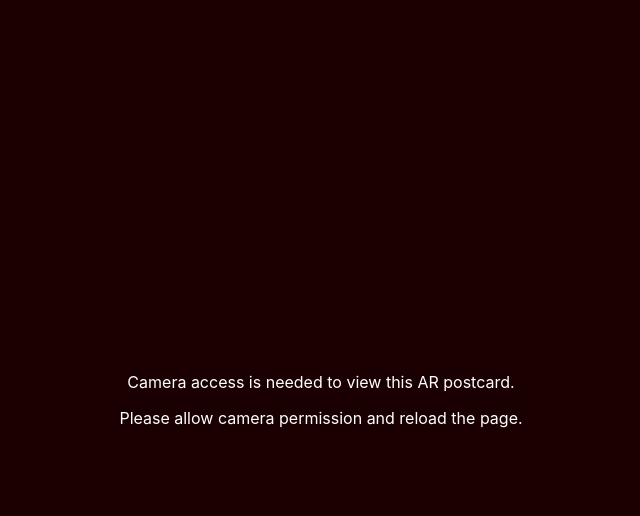
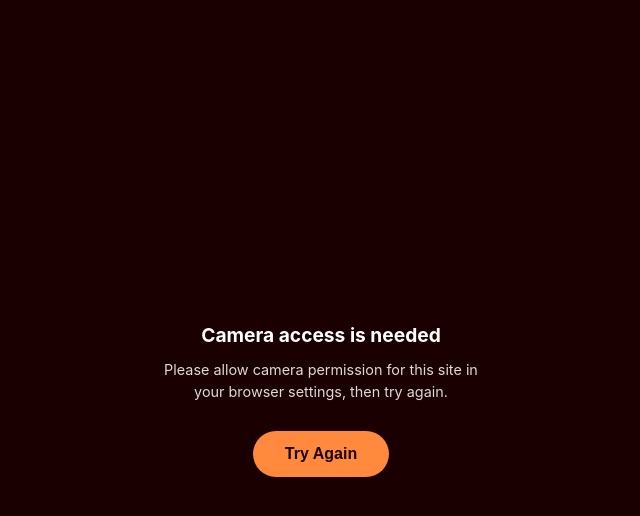
Before and after one commit to kevin-ayalaaragon/ar-birthday-postcard, a plain HTML site: page index.html in a window 1280 px wide. Both pictures are taken after a click on the button "Tap to Start". Shown: the whole page, without its empty margins (319-959 px from the left). Drawn offline with Linux system fonts and the light colour scheme.

Commit message:
Make camera-error recovery actionable instead of a dead end
MindAR's own "arError" event only ever carries a generic VIDEO_FAIL, not
the real getUserMedia error, so we wrap getUserMedia to capture the actual
DOMException and show a specific, actionable message per case (permission
blocked vs no camera vs camera busy), with platform-specific fix steps and
a Try Again button that re-attempts in place instead of requiring reload.

Verified locally: blocked-camera state now shows "Camera permission is
blocked" with correct instructions, and Try Again cleanly re-attempts.

Co-Authored-By: Claude Sonnet 5 <noreply@anthropic.com>

```diff
--- a/index.html
+++ b/index.html
@@ -44,11 +44,17 @@
   /* ---------- Camera / error fallback ---------- */
   #error-overlay {
     position: fixed; inset: 0; z-index: 25;
-    display: none; align-items: center; justify-content: center;
-    background: #1a0000; color: #fff; font-family: -apple-system, sans-serif;
+    display: none; flex-direction: column; align-items: center; justify-content: center;
+    background: #1a0000; color: #fff; font-family: -apple-system, "Segoe UI", Roboto, sans-serif;
     text-align: center; padding: 32px; box-sizing: border-box;
   }
   #error-overlay.visible { display: flex; }
+  #error-overlay h2 { font-size: 1.2rem; margin: 0 0 12px; }
+  #error-overlay p { font-size: 0.9rem; opacity: 0.85; margin: 0 0 8px; max-width: 340px; line-height: 1.5; }
+  #error-retry-btn {
+    margin-top: 20px; padding: 14px 32px; font-size: 1rem; font-weight: 600; color: #1a0000;
+    background: #ff8a3d; border: none; border-radius: 999px; cursor: pointer;
+  }
 </style>
 </head>
 <body>
@@ -61,10 +67,9 @@
 
 
 <div id="error-overlay">
-  <div>
-    <p>Camera access is needed to view this AR postcard.</p>
-    <p>Please allow camera permission and reload the page.</p>
-  </div>
+  <h2 id="error-title">Camera access is needed</h2>
+  <p id="error-message"></p>
+  <button id="error-retry-btn">Try Again</button>
 </div>
 
 <a-scene
@@ -107,10 +112,60 @@
   const startOverlay = document.getElementById('start-overlay');
   const startBtn = document.getElementById('start-btn');
   const errorOverlay = document.getElementById('error-overlay');
+  const errorTitle = document.getElementById('error-title');
+  const errorMessage = document.getElementById('error-message');
+  const errorRetryBtn = document.getElementById('error-retry-btn');
   const sceneEl = document.getElementById('ar-scene');
   const videoEl = document.getElementById('ar-video');
   const videoPlane = document.getElementById('ar-video-plane');
   const anchor = document.getElementById('target-anchor');
+
+  // MindAR's own "arError" event only ever carries {error: "VIDEO_FAIL"} for
+  // every getUserMedia failure, whether it's a denied permission, no camera,
+  // or the camera being busy in another app - it doesn't forward the actual
+  // error. Wrap getUserMedia ourselves so we can see the real DOMException
+  // and give a message people can actually act on.
+  let lastCameraError = null;
+  if (navigator.mediaDevices && navigator.mediaDevices.getUserMedia) {
+    const originalGetUserMedia = navigator.mediaDevices.getUserMedia.bind(navigator.mediaDevices);
+    navigator.mediaDevices.getUserMedia = function (constraints) {
+      return originalGetUserMedia(constraints).catch((err) => {
+        lastCameraError = err;
+        throw err;
+      });
+    };
+  }
+
+  const isIOS = /iPhone|iPad|iPod/.test(navigator.userAgent);
+
+  function describeCameraError(err) {
+    const name = err && err.name;
+    if (name === 'NotAllowedError' || name === 'PermissionDeniedError') {
+      return {
+        title: 'Camera permission is blocked',
+        message: isIOS
+          ? 'Go to Settings → Safari → Camera, and allow access for this site (or Settings → Safari → Advanced → Website Data, remove this site, then reload).'
+          : 'Tap the lock icon next to the address bar → Permissions → Camera, and switch it to Allow.',
+      };
+    }
+    if (name === 'NotFoundError' || name === 'DevicesNotFoundError') {
+      return { title: 'No camera found', message: 'This device doesn’t have a usable camera, or it isn’t accessible right now.' };
+    }
+    if (name === 'NotReadableError' || name === 'TrackStartError') {
+      return { title: 'Camera is busy', message: 'Another app may be using the camera. Close other camera apps and try again.' };
+    }
+    return {
+      title: 'Camera access is needed',
+      message: 'Please allow camera permission for this site in your browser settings, then try again.',
+    };
+  }
+
+  function showCameraError() {
+    const { title, message } = describeCameraError(lastCameraError);
+    errorTitle.textContent = title;
+    errorMessage.textContent = message;
+    errorOverlay.classList.add('visible');
+  }
 
   // Size the video plane to match the target image's aspect ratio so the
   // overlay lines up exactly with the printed postcard, regardless of the
@@ -151,21 +206,33 @@
     started = true;
 
     // Must run inside the tap gesture so iOS Safari allows audio playback
-    // for every later programmatic videoEl.play() call.
+    // for every later programmatic videoEl.play() call. Also re-runs safely
+    // on a "Try Again" retry - unlockAudioThenStop() is a no-op once
+    // audioUnlocked is already true.
     unlockAudioThenStop();
 
     startOverlay.classList.add('hidden');
+    errorOverlay.classList.remove('visible');
 
     try {
       const arSystem = sceneEl.systems['mindar-image-system'];
       await arSystem.start();
     } catch (err) {
+      // MindAR's VIDEO_FAIL path doesn't actually throw here (it emits
+      // "arError" and returns normally - see the listener below), but keep
+      // this as a fallback for any other startup exception.
       console.error('MindAR failed to start', err);
-      errorOverlay.classList.add('visible');
+      started = false;
+      showCameraError();
     }
   }
 
-  startBtn.addEventListener('click', start, { once: true });
+  startBtn.addEventListener('click', start);
+
+  errorRetryBtn.addEventListener('click', () => {
+    started = false;
+    start();
+  });
 
   anchor.addEventListener('targetFound', () => {
     videoEl.currentTime = 0;
@@ -177,8 +244,9 @@
   });
 
   sceneEl.addEventListener('arError', (e) => {
-    console.error('AR error', e.detail);
-    errorOverlay.classList.add('visible');
+    console.error('AR error', e.detail, lastCameraError);
+    started = false;
+    showCameraError();
   });
 })();
 </script>
```
